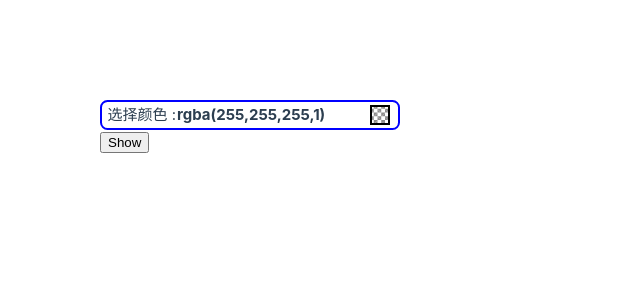
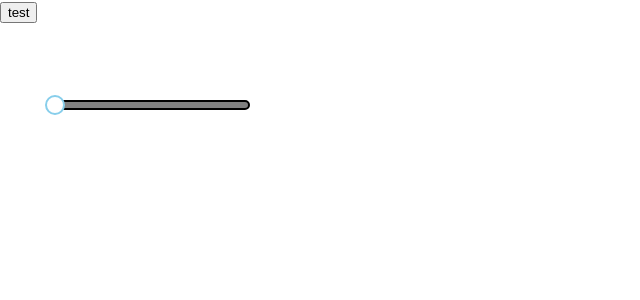
Before and after one commit to TsOrigami/MinatoUI--forVue3, a Vue app: page / in a window 1280 px wide. Shown: the top 300 px of the page, without its empty margins (0-640 px from the left). Built offline with nearby package versions, Linux system fonts and the light colour scheme.

Commit message:
ver 1.1.12

```diff
--- a/src/App.vue
+++ b/src/App.vue
@@ -13,6 +13,7 @@ import mt_switch from './components/mt-switch.vue'
 import mt_autocomplete from './components/mt-autocomplete.vue'
 import mt_checkbox from './components/mt-checkbox.vue'
 import mt_colorPicker from './components/mt-colorPicker.vue'
+import mt_slider from './components/mt_slider.vue'
 import axios from 'axios'
 
 const data = ref([])
@@ -116,6 +117,8 @@ const checkbox_test = ref()
 
 const slt_color = ref('')
 
+const mt_slider_data = ref(0)
+
 </script>
 
 <template>
@@ -146,10 +149,12 @@ const slt_color = ref('')
         <mt_checkbox v-model = "checkbox_test" style="top: 100px; left: 10px; position: absolute;" />
       <button @click="console.log(checkbox_test?'True':'False')">test</button>
     </div> -->
-     <div style="position: absolute; left: 100px; top: 100px;">
+    <!--<div style="position: absolute; left: 100px; top: 100px;">
       <mt_color-picker v-model="slt_color" RGBA></mt_color-picker>
       <button @click="console.log(slt_color)">Show</button>
-     </div>
+     </div> -->
+     <mt_slider v-model="mt_slider_data" style="position: absolute ; top: 100px; left: 50px;"></mt_slider>
+     <button @click="console.log(mt_slider_data)">test</button>
   </div>
   <!-- <div class="test"></div> -->
 </template>
--- /dev/null
+++ b/src/components/mt_slider.vue
@@ -0,0 +1,112 @@
+<script setup>
+
+////1.组件名称：mt-slider
+//2.组件功能：滑块
+//3.组件参数：
+//      width: Number，宽度，默认200
+//      height: Number，高度，默认10
+//      color: String，滑块颜色，默认gray
+//      sltColor: String，滑块选中部分颜色 / 滑块浮标边框颜色，默认skyblue
+//      双向绑定参数: v-model: Number, 选中部分占比，范围为0-100，保留整数
+
+import {ref, defineProps, defineModel, onMounted, watch} from 'vue'
+
+const mt_slider_data = defineProps({
+    'width':{
+        type: Number,
+        default: 200
+    },
+    'height':{
+        type:Number,
+        default: 10
+    },
+    'color':{
+        type: String,
+        default: 'gray'
+    },
+    'sltColor':{
+        type: String,
+        default: 'skyblue'
+    }
+})
+
+const mt_slider_sltData = defineModel({
+    type: Number,
+    default: 0
+})
+
+const mt_slider_length = ref(0)
+
+const mt_slider_pushSilder = () =>{
+    const body = document.body
+    body.addEventListener('mousemove',mt_slider_moveSilder)
+    body.addEventListener('mouseup', mt_slider_freeSilder)
+}
+
+const mt_slider_moveSilder = (event) =>{
+    let pos = event.x
+    let len = document.getElementById('mt_slider_main').offsetLeft + mt_slider_data['height'] / 2
+    mt_slider_length.value = ((pos - len) / (mt_slider_data['width'] - mt_slider_data['height'])) * 100
+    if(mt_slider_length.value > 100){
+        mt_slider_length.value = 100
+    } else if(mt_slider_length.value < 0){
+        mt_slider_length.value = 0
+    }
+    mt_slider_sltData.value = Number(mt_slider_length.value.toFixed(0))
+}
+
+const mt_slider_freeSilder = () =>{
+    const body = document.body
+    body.removeEventListener('mousemove',mt_slider_moveSilder)
+    body.removeEventListener('mouseup', mt_slider_freeSilder)
+}
+
+const mt_slider_moveToSilder = (event) =>{
+    let pos = event.x
+    let len = document.getElementById('mt_slider_main').offsetLeft + mt_slider_data['height'] / 2
+    mt_slider_length.value = ((pos - len) / (mt_slider_data['width'] - mt_slider_data['height'])) * 100
+    if(mt_slider_length.value > 100){
+        mt_slider_length.value = 100
+    } else if(mt_slider_length.value < 0){
+        mt_slider_length.value = 0
+    }
+    mt_slider_sltData.value = Number(mt_slider_length.value.toFixed(0))
+}
+
+</script>
+
+<template>
+    <div id="mt_slider_main">
+        <div id="mt_slider_line"
+        @mousedown="mt_slider_moveToSilder"
+        style="position: relative; border: 2px solid black;"
+        :style="{
+            backgroundColor: mt_slider_data['color'],
+            width: mt_slider_data['width'] + 'px',
+            height: mt_slider_data['height'] + 'px',
+            borderRadius: mt_slider_data['height'] / 2 +'px',
+        }">
+            <div id="mt_slider_isColor" style="position: absolute;"
+                :style="{
+                    backgroundColor: mt_slider_data['sltColor'],
+                    height: mt_slider_data['height'] - 4 +'px',
+                    width: mt_slider_length / 100 * (mt_slider_data['width'] - 4) + 'px',
+                    borderRadius: (mt_slider_data['height'] - 4) / 2 +'px',
+                }"></div>
+        </div>
+        <div id="mt_slider_bobber" style="position: absolute; cursor: move; background-color: white; border-style: solid; border-width: 2px;"
+            :style="{
+                borderColor: mt_slider_data['sltColor'],
+                height: mt_slider_data['height'] * 2 + 'px',
+                width: mt_slider_data['height'] * 2 + 'px',
+                borderRadius: mt_slider_data['height'] + 'px',
+                top: - mt_slider_data['height'] * 0.5 +'px',
+                left: - mt_slider_data['height'] / 2 + mt_slider_length / 100 * (mt_slider_data['width']  - mt_slider_data['height']) +'px'
+            }"
+            @mousedown = "mt_slider_pushSilder"></div>
+    </div>
+</template>
+
+<style>
+
+</style>
```
